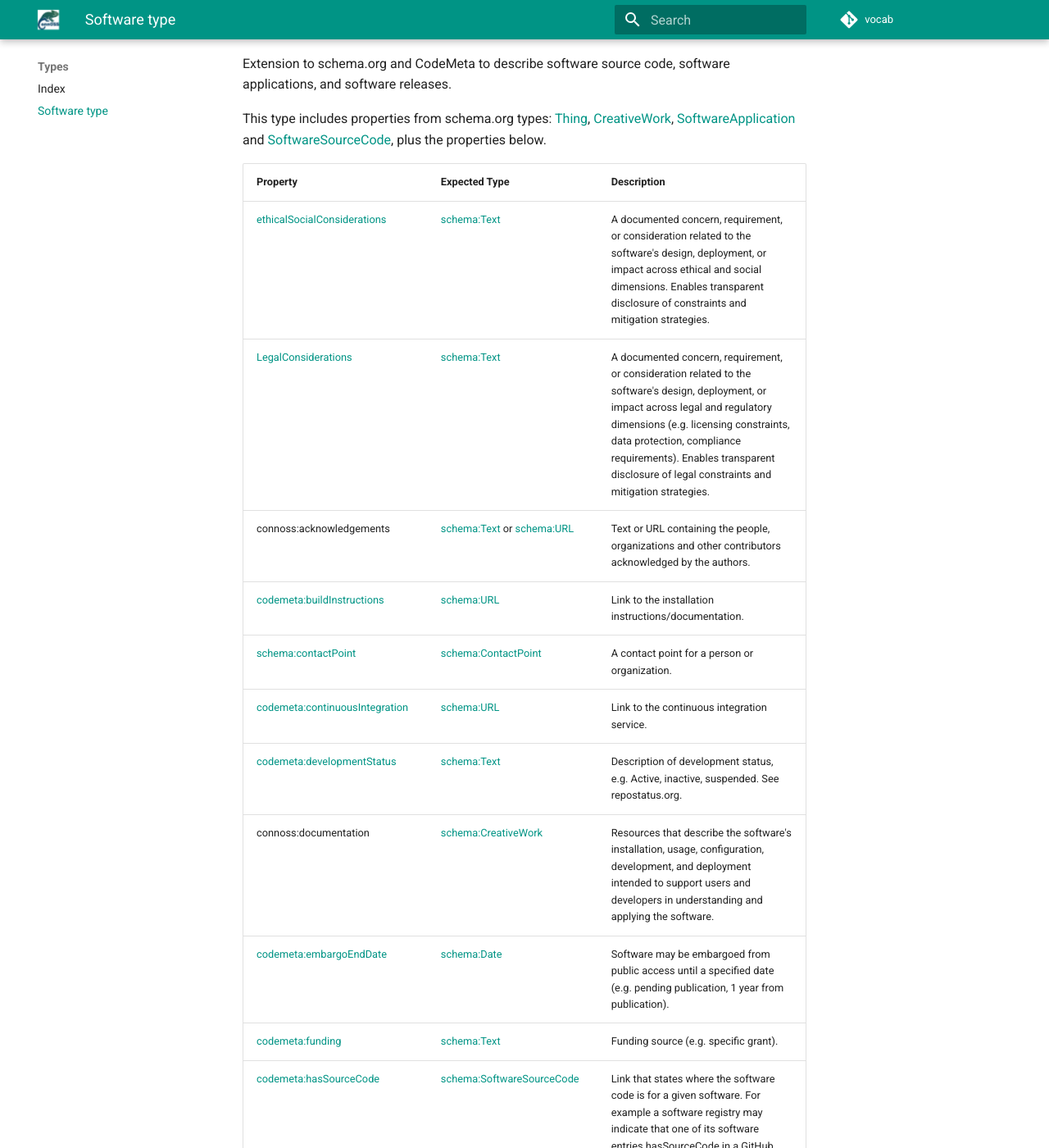
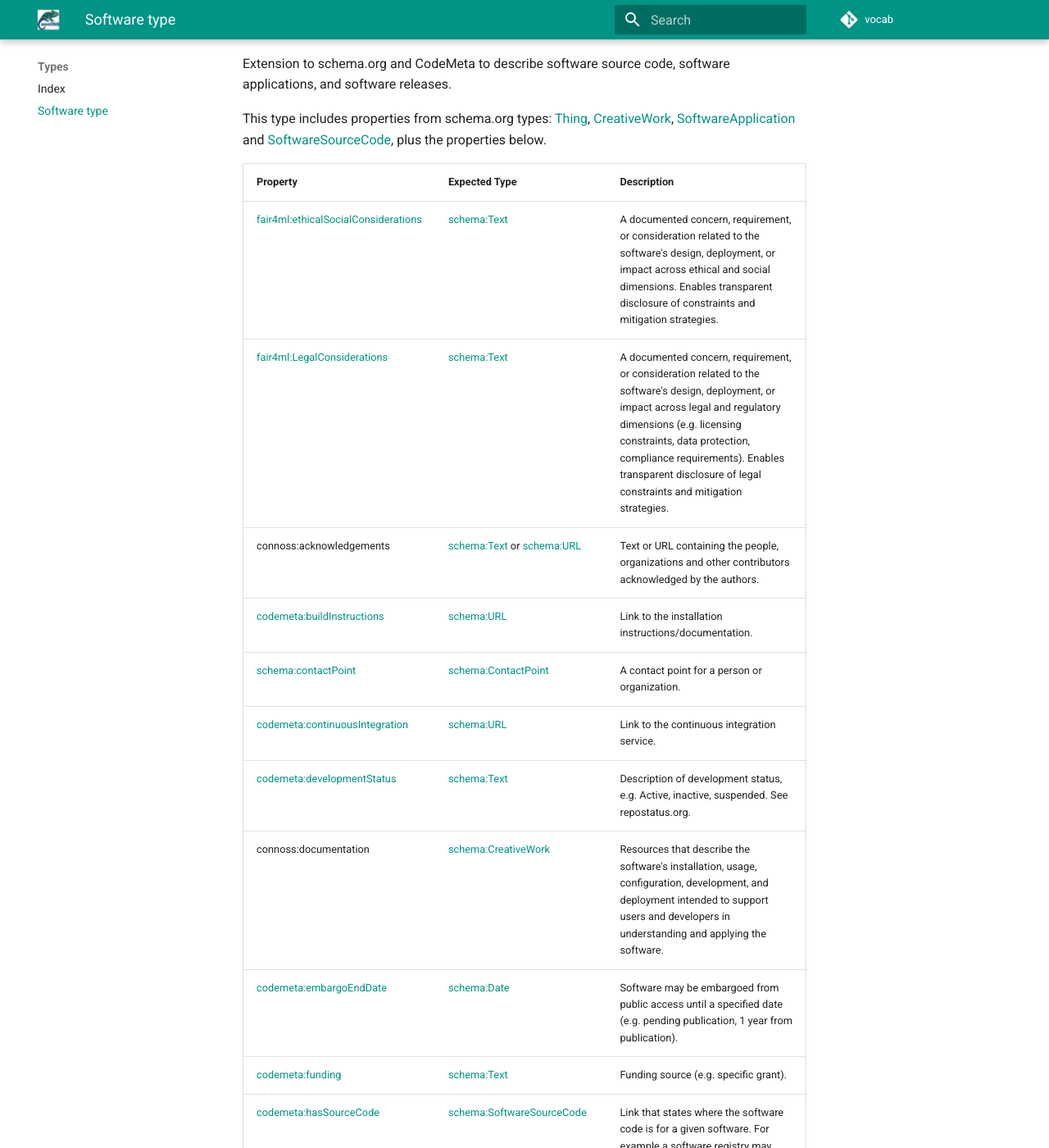
Before and after one commit to ConnOSS-Project/vocab, an MkDocs documentation site: the page built from docs/Types/software-type.md, in a window 1280 px wide and 1400 px high, scrolled down 230 px. Shown: the whole window at 82% size. Built offline with MkDocs 1.6.1 and Material for MkDocs 9.7.7, drawn with Linux system fonts in a browser that asks for light colours; comment, search, counter and statistics services are not loaded; some of the changed text lies outside the part shown.

Commit message:
Add new namespaces

```diff
--- a/docs/Types/software-type.md
+++ b/docs/Types/software-type.md
@@ -6,11 +6,11 @@ This type includes properties from schema.org types: [Thing](http://schema.org/T
 
 <table>
 <tr><th>Property</th><th>Expected Type</th><th>Description</th></tr>
-<tr><td><a href='https://w3id.org/fair4ml/ethicalSocialConsiderations' target='_blank'>ethicalSocialConsiderations</a></td>
+<tr><td><a href='https://w3id.org/fair4ml/ethicalSocialConsiderations' target='_blank'>fair4ml:ethicalSocialConsiderations</a></td>
 <td><a href='http://schema.org/Text' target='_blank'>schema:Text</a></td>
 <td>A documented concern, requirement, or consideration related to the software's design, deployment, or impact across ethical and social dimensions. Enables transparent disclosure of constraints and mitigation strategies.</td>
 </tr>
-<tr><td><a href='https://w3id.org/fair4ml/LegalConsiderations' target='_blank'>LegalConsiderations</a></td>
+<tr><td><a href='https://w3id.org/fair4ml/LegalConsiderations' target='_blank'>fair4ml:LegalConsiderations</a></td>
 <td><a href='http://schema.org/Text' target='_blank'>schema:Text</a></td>
 <td>A documented concern, requirement, or consideration related to the software's design, deployment, or impact across legal and regulatory dimensions (e.g. licensing constraints, data protection, compliance requirements). Enables transparent disclosure of legal constraints and mitigation strategies.</td>
 </tr>
@@ -55,10 +55,10 @@ This type includes properties from schema.org types: [Thing](http://schema.org/T
 <td>A specification that a software implements, including a standard, API or legally defined level of conformance. e.g. the HTTP standard, the OpenAPI spec, OAuth2.</td>
 </tr>
 <tr><td>connoss:input</td>
-<td><a href='https://bioschemas.org/FormalParameter' target='_blank'>FormalParameter</a></td>
+<td><a href='https://bioschemas.org/FormalParameter' target='_blank'>bioschemas:FormalParameter</a></td>
 <td>A formal specification of the data, files, or parameters that the software accepts as input, including format, type, and whether the input is required.</td>
 </tr>
-<tr><td><a href='https://w3id.org/fair4ml/intendedUse' target='_blank'>intendedUse</a></td>
+<tr><td><a href='https://w3id.org/fair4ml/intendedUse' target='_blank'>fair4ml:intendedUse</a></td>
 <td><a href='http://schema.org/Text' target='_blank'>schema:Text</a></td>
 <td>A concise summary of the primary objective or intended use case for the software. Distinct from general description; this focuses on 'why' the software exists and what problems it solves.</td>
 </tr>
```
Also changed, not shown: other parts of docs/Types/software-type.md (+1 -1 lines), 1 other file.
